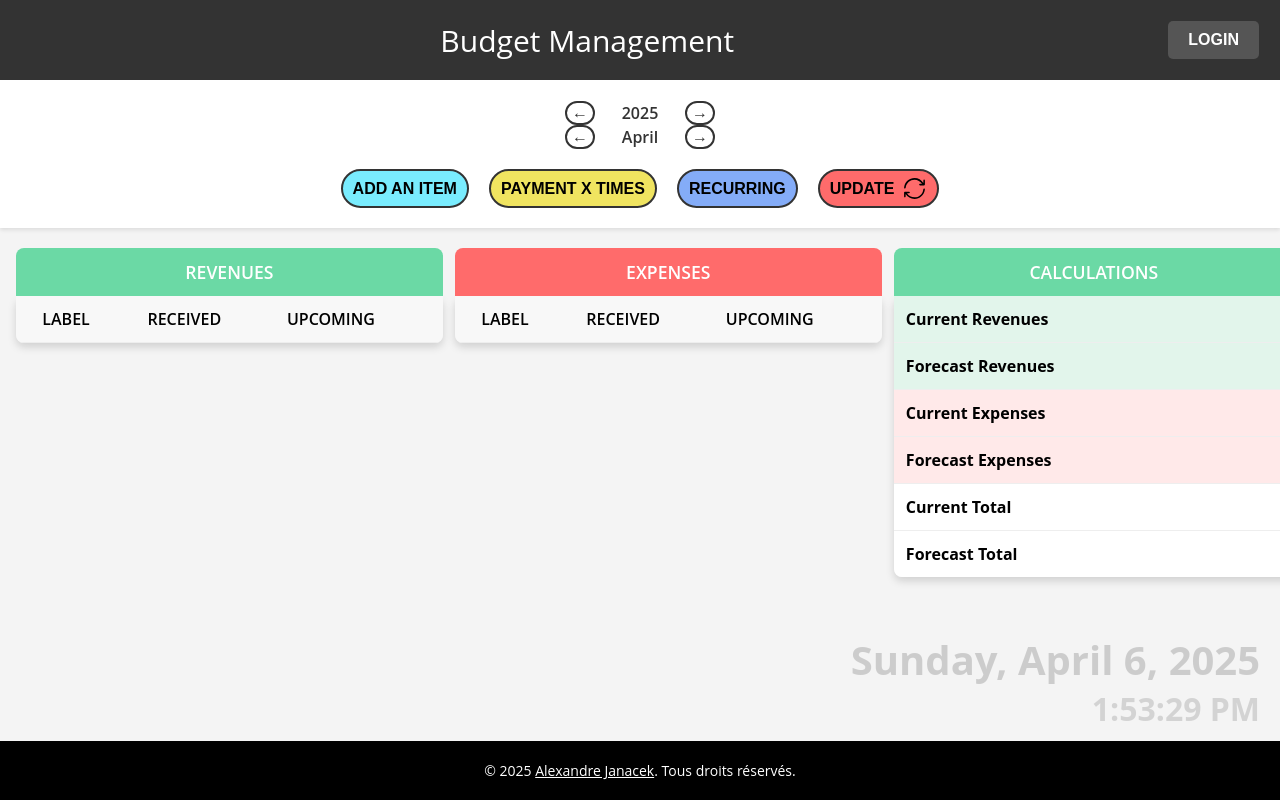
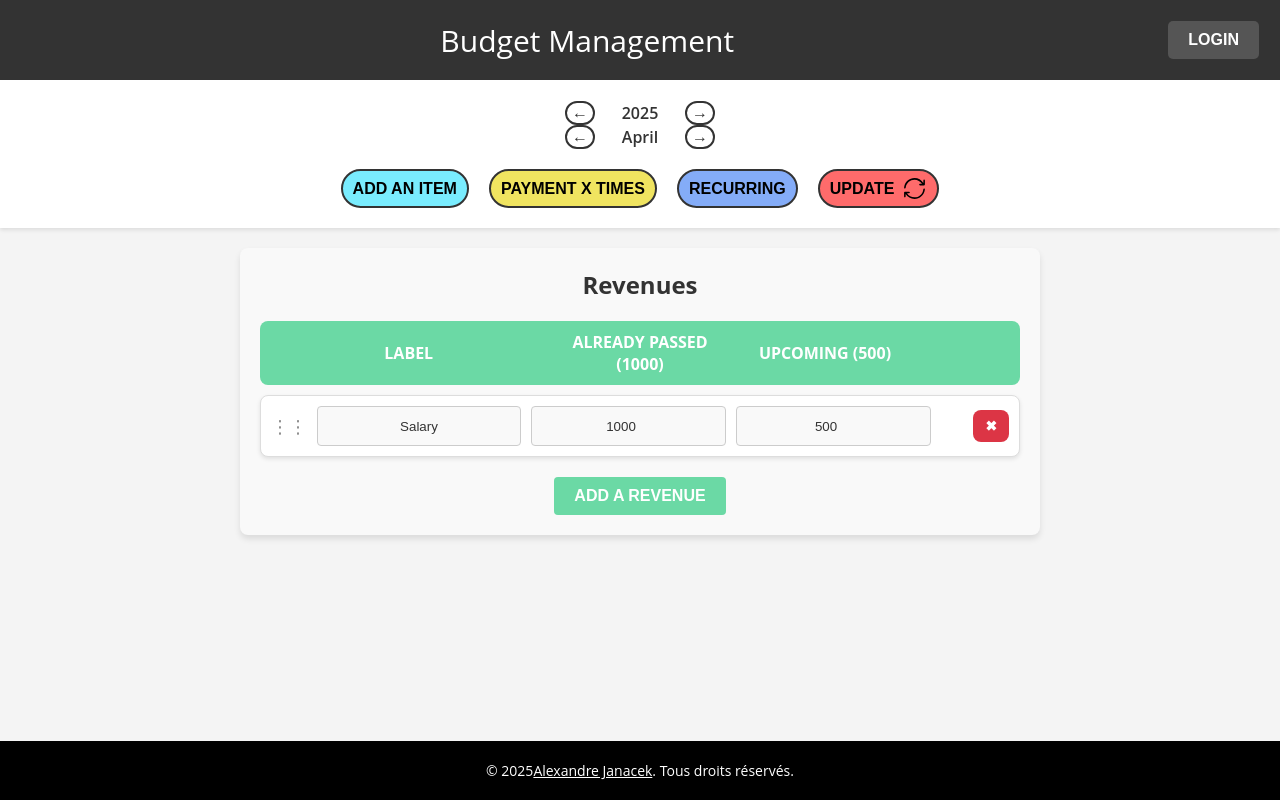
Before and after one commit to diiablex62/CDABudget, a React (Vite) app: page / in a window 1280 px wide. Built offline with nearby package versions, Linux system fonts and the light colour scheme.

Commit message:
modif forme tableau

```diff
--- a/src/assets/styles/_content.scss
+++ b/src/assets/styles/_content.scss
@@ -183,7 +183,7 @@ main {
 
 .overlay-date-time {
   position: absolute;
-  bottom:70px;
+  bottom: 70px;
   right: 20px;
   text-align: right;
   opacity: 0.2;
@@ -209,3 +209,199 @@ main {
     color: white;
   }
 }
+
+.revenues-container {
+  margin: 20px auto;
+  max-width: 800px;
+  background-color: #f9f9f9;
+  color: #333;
+  padding: 20px;
+  border-radius: 8px;
+  box-shadow: 0 4px 6px rgba(0, 0, 0, 0.1);
+}
+
+.revenues-container h2 {
+  margin-bottom: 20px;
+  font-size: 1.5rem;
+  text-align: center;
+}
+
+.revenue-lines {
+  display: flex;
+  flex-direction: column;
+  gap: 10px;
+}
+
+.revenue-line {
+  display: grid;
+  grid-template-columns: auto 3fr 2fr 2fr 1fr;
+  align-items: center;
+  gap: 10px;
+  background-color: #fff;
+  padding: 10px;
+  border-radius: 8px;
+  border: 1px solid #ddd;
+  box-shadow: 0 2px 4px rgba(0, 0, 0, 0.1);
+  cursor: grab;
+  /* Indique que l'élément est déplaçable */
+}
+
+.revenue-line:active {
+  cursor: grabbing;
+  /* Change le curseur pendant le déplacement */
+  opacity: 0.8;
+  /* Réduit l'opacité pour indiquer le déplacement */
+}
+
+.revenue-line.drag-over {
+  border: 2px dashed #6bd9a5;
+  /* Indique la zone de dépôt */
+}
+
+.revenue-line input {
+  padding: 8px;
+  height: 40px;
+  /* Fixe une hauteur uniforme pour correspondre aux labels */
+  border: 1px solid #ccc;
+  border-radius: 4px;
+  background-color: #f9f9f9;
+  color: #333;
+}
+
+.revenue-line input:focus {
+  outline: none;
+  border-color: #6bd9a5;
+  box-shadow: 0 0 5px rgba(107, 217, 165, 0.5);
+}
+
+.drag-indicator {
+  cursor: grab;
+  font-size: 18px;
+  color: #888;
+  text-align: center;
+}
+
+.drag-indicator:hover {
+  color: #555;
+}
+
+.delete-btn {
+  background-color: #ff6b6b;
+  color: white;
+  border: none;
+  padding: 5px 10px;
+  border-radius: 4px;
+  cursor: pointer;
+  transition: background-color 0.3s ease;
+
+  &:hover {
+    background-color: #e63946;
+  }
+}
+
+.add-revenue-btn {
+  display: block;
+  margin: 20px auto 0;
+  padding: 10px 20px;
+  background-color: #6bd9a5;
+  color: white;
+  border: none;
+  border-radius: 4px;
+  cursor: pointer;
+  font-size: 1rem;
+  transition: background-color 0.3s ease;
+
+  &:hover {
+    background-color: #5ac491;
+  }
+}
+
+.revenue-cards {
+  display: flex;
+  flex-direction: column;
+  gap: 15px;
+}
+
+.revenue-card {
+  display: flex;
+  align-items: center;
+  gap: 10px;
+  background-color: #444;
+  padding: 10px;
+  border-radius: 8px;
+  box-shadow: 0 2px 4px rgba(0, 0, 0, 0.2);
+}
+
+.revenue-card input[type="text"],
+.revenue-card input[type="number"] {
+  flex: 1;
+  padding: 8px;
+  border: 1px solid #555;
+  border-radius: 4px;
+  background-color: #222;
+  color: white;
+}
+
+.revenue-card span {
+  color: #ccc;
+}
+
+.revenue-card .delete-btn {
+  background-color: #ff6b6b;
+  color: white;
+  border: none;
+  padding: 5px 10px;
+  border-radius: 4px;
+  cursor: pointer;
+  transition: background-color 0.3s ease;
+
+  &:hover {
+    background-color: #e63946;
+  }
+}
+
+.add-revenue-btn {
+  display: block;
+  margin: 20px auto 0;
+  padding: 10px 20px;
+  background-color: #6bd9a5;
+  color: white;
+  border: none;
+  border-radius: 4px;
+  cursor: pointer;
+  font-size: 1rem;
+  transition: background-color 0.3s ease;
+
+  &:hover {
+    background-color: #5ac491;
+  }
+}
+
+.revenue-header {
+  display: grid;
+  grid-template-columns: 3fr 2fr 2fr 1fr;
+  /* Ajuste les colonnes pour inclure le bouton supprimer */
+  align-items: center;
+  background-color: #6bd9a5;
+  color: white;
+  padding: 10px;
+  border-radius: 8px;
+  font-weight: bold;
+  text-transform: uppercase;
+}
+
+.revenue-header label {
+  text-align: center;
+}
+
+.revenue-header label,
+.revenue-line input {
+  flex: 1;
+  /* Assure que les colonnes ont la même largeur */
+  text-align: center;
+}
+
+.revenue-header span {
+  flex: 1;
+  text-align: center;
+}
--- a/src/assets/styles/_global.scss
+++ b/src/assets/styles/_global.scss
@@ -17,6 +17,8 @@ body {
   flex-direction: column;
   min-height: 100vh;
 }
+
+// dark mode
 
 body.dark-theme {
   background-color: #121212;
@@ -51,6 +53,7 @@ body.dark-theme {
     }
   }
 
+  // En-tête
   .navbar,
   .en-tete {
     background-color: #121212;
--- a/src/front-end/components/Content.jsx
+++ b/src/front-end/components/Content.jsx
@@ -1,99 +1,125 @@
-import React, { useEffect, useState } from "react";
+import React, { useState } from "react";
 import { useTranslation } from "react-i18next";
 
 export default function Content() {
-  const { t, i18n } = useTranslation();
-  const [currentTime, setCurrentTime] = useState(new Date());
+  const { t } = useTranslation();
+  const [revenues, setRevenues] = useState([
+    { id: 1, name: t("salary"), past: 1000, upcoming: 500 },
+  ]);
 
-  useEffect(() => {
-    // Met à jour l'heure toutes les secondes
-    const interval = setInterval(() => {
-      setCurrentTime(new Date());
-    }, 1000);
+  const handleRevenueChange = (id, field, value) => {
+    setRevenues((prevRevenues) =>
+      prevRevenues.map((revenue) =>
+        revenue.id === id ? { ...revenue, [field]: value } : revenue
+      )
+    );
+  };
 
-    return () => clearInterval(interval);
-  }, []);
+  const handleRevenueDelete = (id) => {
+    setRevenues((prevRevenues) =>
+      prevRevenues.filter((revenue) => revenue.id !== id)
+    );
+  };
+
+  const handleAddRevenue = () => {
+    setRevenues((prevRevenues) => [
+      ...prevRevenues,
+      { id: Date.now(), name: "", past: 0, upcoming: 0 },
+    ]);
+  };
+
+  const handleDragStart = (e, index) => {
+    e.dataTransfer.setData("draggedIndex", index);
+  };
+
+  const handleDragOver = (e) => {
+    e.preventDefault();
+  };
+
+  const handleDrop = (e, index) => {
+    const draggedIndex = parseInt(e.dataTransfer.getData("draggedIndex"), 10);
+    if (draggedIndex === index) return;
+
+    setRevenues((prevRevenues) => {
+      const updatedRevenues = [...prevRevenues];
+      const [draggedItem] = updatedRevenues.splice(draggedIndex, 1);
+      updatedRevenues.splice(index, 0, draggedItem);
+      return updatedRevenues;
+    });
+  };
+
+  const totalPast = revenues.reduce(
+    (sum, revenue) => sum + Number(revenue.past),
+    0
+  );
+  const totalUpcoming = revenues.reduce(
+    (sum, revenue) => sum + Number(revenue.upcoming),
+    0
+  );
 
   return (
-    <>
-      <main>
-        <div className='table-container'>
-          <table id='revenue-table'>
-            <caption>{t("revenues")}</caption>
-            <thead className='revenu-thread'>
-              <tr>
-                <th className='label-column'>{t("label")}</th>
-                <th className='amount-column'>{t("received")}</th>
-                <th className='amount-column'>{t("upcoming")}</th>
-                <th className='suppr-column'></th>
-              </tr>
-            </thead>
-            <tbody>
-              {/* Les lignes de données pour les revenus à mettre à partir d'ici */}
-            </tbody>
-          </table>
-
-          <table id='depense-table'>
-            <caption>{t("expenses")}</caption>
-            <thead className='depense-thread'>
-              <tr>
-                <th className='label-column'>{t("label")}</th>
-                <th className='amount-column'>{t("received")}</th>
-                <th className='amount-column'>{t("upcoming")}</th>
-                <th></th>
-              </tr>
-            </thead>
-            <tbody>
-              {/* Les lignes de données pour les dépenses à mettre à partir d'ici */}
-            </tbody>
-          </table>
-
-          <table id='calcul-table'>
-            <caption>{t("calculations")}</caption>
-            <tbody>
-              <tr className='revenue-section'>
-                <td>{t("currentRevenues")}</td>
-                <td id='revenue-current-value'></td>
-              </tr>
-              <tr className='revenue-section'>
-                <td>{t("forecastRevenues")}</td>
-                <td id='revenue-forecast-value'></td>
-              </tr>
-              <tr className='expenses-section'>
-                <td>{t("currentExpenses")}</td>
-                <td id='expenses-current-value'></td>
-              </tr>
-              <tr className='expenses-section'>
-                <td>{t("forecastExpenses")}</td>
-                <td id='expenses-forecast-value'></td>
-              </tr>
-              <tr>
-                <td>{t("currentTotal")}</td>
-                <td id='total-current-value'></td>
-              </tr>
-              <tr>
-                <td>{t("forecastTotal")}</td>
-                <td id='total-forecast-value'></td>
-              </tr>
-            </tbody>
-          </table>
+    <main>
+      <div className='revenues-container'>
+        <h2>{t("revenues")}</h2>
+        <div className='revenue-lines'>
+          <div className='revenue-header'>
+            <label htmlFor='label-input'>{t("label")}</label>
+            <label htmlFor='past-input'>
+              {t("past")} ({totalPast})
+            </label>
+            <label htmlFor='upcoming-input'>
+              {t("upcoming")} ({totalUpcoming})
+            </label>
+            <span></span>
+          </div>
+          {revenues.map((revenue, index) => (
+            <div
+              key={revenue.id}
+              className='revenue-line'
+              draggable
+              onDragStart={(e) => handleDragStart(e, index)}
+              onDragOver={handleDragOver}
+              onDrop={(e) => handleDrop(e, index)}>
+              <span className='drag-indicator'>⋮⋮</span>
+              <input
+                id='label-input'
+                type='text'
+                value={revenue.name}
+                onChange={(e) =>
+                  handleRevenueChange(revenue.id, "name", e.target.value)
+                }
+                placeholder={t("label")}
+              />
+              <input
+                id='past-input'
+                type='number'
+                value={revenue.past}
+                onChange={(e) =>
+                  handleRevenueChange(revenue.id, "past", e.target.value)
+                }
+                placeholder={t("past")}
+              />
+              <input
+                id='upcoming-input'
+                type='number'
+                value={revenue.upcoming}
+                onChange={(e) =>
+                  handleRevenueChange(revenue.id, "upcoming", e.target.value)
+                }
+                placeholder={t("upcoming")}
+              />
+              <button
+                className='delete-btn'
+                onClick={() => handleRevenueDelete(revenue.id)}>
+                ✖
+              </button>
+            </div>
+          ))}
         </div>
-        <div className='overlay-date-time'>
-          <p className='overlay-date'>
-            {currentTime
-              .toLocaleDateString(i18n.language, {
-                weekday: "long",
-                year: "numeric",
-                month: "long",
-                day: "numeric",
-              })
-              .replace(/^\w/, (c) => c.toUpperCase())}
-          </p>
-          <p className='overlay-time'>
-            {currentTime.toLocaleTimeString(i18n.language)}
-          </p>
-        </div>
-      </main>
-    </>
+        <button className='add-revenue-btn' onClick={handleAddRevenue}>
+          {t("Addrevenu")}
+        </button>
+      </div>
+    </main>
   );
 }
--- a/src/front-end/components/Footer.jsx
+++ b/src/front-end/components/Footer.jsx
@@ -5,7 +5,7 @@ export default function Footer() {
     <>
       <footer>
         <p>
-          © 2025{" "}
+          © 2025
           <a
             href='https://salutalex.fr'
             target='_blank'
--- a/src/front-end/components/ModalSettings.jsx
+++ b/src/front-end/components/ModalSettings.jsx
@@ -123,7 +123,7 @@ const ModalSettings = ({ isOpen, onClose }) => {
                   {[t("changePassword"), t("enable2FA")].map(
                     (option, index) => (
                       <li key={option}>
-                        <strong>{option}</strong> {/* Texte traduit */}
+                        <strong>{option}</strong>
                         <button className='edit-btn'>
                           {index === 0 ? t("edit") : t("activate")}
                         </button>
@@ -136,7 +136,6 @@ const ModalSettings = ({ isOpen, onClose }) => {
             {activeSection === "appearances" && (
               <>
                 <h3>{t("darkMode")}</h3>{" "}
-                {/* Utilisation de la clé mise à jour */}
                 <ul className='theme-options'>
                   <li>
                     <strong>
--- a/src/i18n.js
+++ b/src/i18n.js
@@ -56,7 +56,10 @@ const resources = {
       currentTime: "Heure actuelle",
       saintOfTheDay: "Fête du jour",
       noSaint: "Aucune fête aujourd'hui",
-      reviewApi: "Revoir Api",
+      salary: "Salaire",
+      past: "Déjà passé",
+      Addrevenu : "Ajouter un revenu",
+
     },
   },
   en: {
@@ -112,7 +115,9 @@ const resources = {
       currentTime: "Current Time",
       saintOfTheDay: "Saint of the Day",
       noSaint: "No saint today",
-      reviewApi: "Review API",
+      salary: "Salary",
+      past: "Already Passed",
+      Addrevenu : "Add a revenue",
     },
   },
   es: {
@@ -168,7 +173,9 @@ const resources = {
       currentTime: "Hora actual",
       saintOfTheDay: "Santo del día",
       noSaint: "No hay santo hoy",
-      reviewApi: "Revisar API",
+      salary: "Salario",
+      past: "Ya pasado",
+      Addrevenu : "Agregar un ingreso",
     },
   },
 };
```
